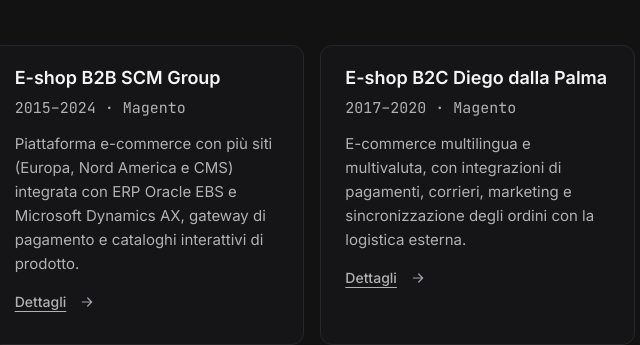
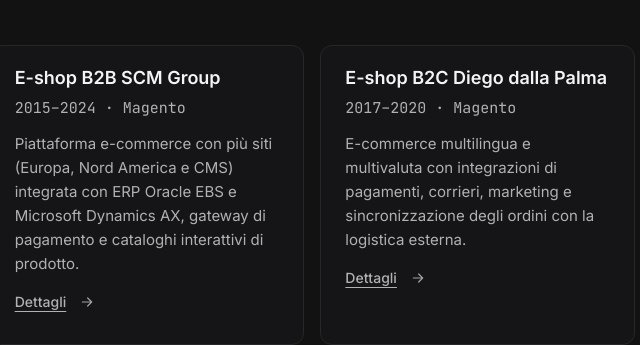
Before and after one commit to codovilli/codovilli.github.io, a plain HTML site: page index.html in a window 1280 px wide. Shown: the part 1464-1809 px from the top of the page, 493-1133 px from the left. Drawn offline with Linux system fonts and the light colour scheme.

Commit message:
[dev] aggiornamento home

```diff
--- a/index.html
+++ b/index.html
@@ -129,7 +129,7 @@
                 <article class="card">
                     <h3>E-shop B2C Diego dalla Palma</h3>
                     <p class="date">2017–2020 · Magento</p>
-                    <p>E-commerce multilingua e multivaluta, con integrazioni di pagamenti, corrieri, marketing e
+                    <p>E-commerce multilingua e multivaluta con integrazioni di pagamenti, corrieri, marketing e
                         sincronizzazione degli ordini con la logistica esterna.</p>
                     <a class="card-link" href="esperienze.html#progetto-ddp">Dettagli<span class="visually-hidden"> sul progetto Diego dalla Palma</span>
                         <svg class="icon" viewBox="0 0 24 24" fill="none" stroke="currentColor" stroke-width="1.8" stroke-linecap="round" stroke-linejoin="round" aria-hidden="true"><path d="M5 12h14M13 6l6 6-6 6"/></svg></a>
```
